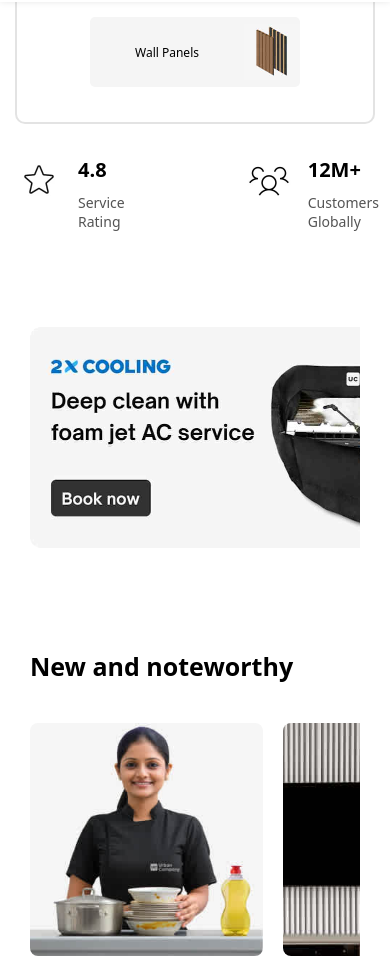
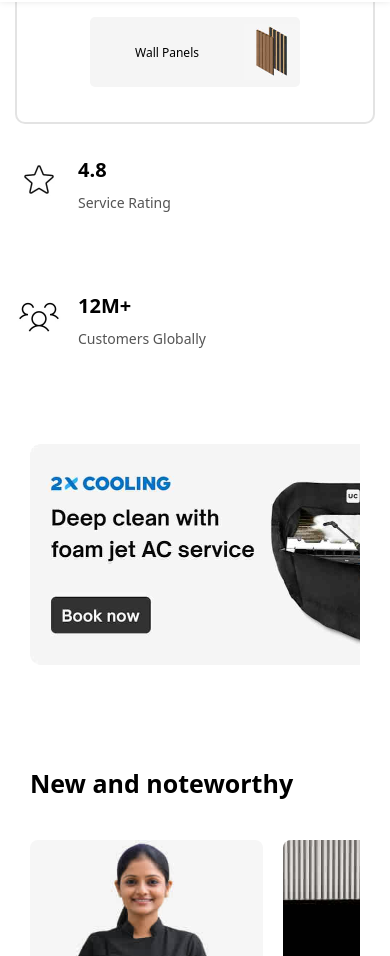
Before and after one commit to Anoop-Panwar/Urban-Company-Clone, a plain HTML site: page index.html in a window 390 px wide. Shown: the part 842-1798 px from the top of the page. Drawn offline with Linux system fonts and the light colour scheme.

Commit message:
Add files via upload

```diff
--- a/media queries.css
+++ b/media queries.css
@@ -83,11 +83,33 @@
 
   }
 
+  /* width for verticle prefer height */
+  ::-webkit-scrollbar {
+    height: 5px;
+
+  }
+
+  /* Tracker */
+  ::-webkit-scrollbar-track {
+    border-radius: 10px;
+
+  }
+
+  /* thumb */
+  ::-webkit-scrollbar-thumb {
+    background: black;
+    border-radius: 10px;
+
+  }
+
   .sub-footer{
     padding: 30px 16px 30px 16px;
   }
 
+
 }
+
+
 
 @media screen and (max-width: 768px){
 
@@ -152,4 +174,20 @@
 
   }
 
+  .searchbar{
+    width: 90vw;
+    left: 25px;
+
+  }
+
+  input{
+    width: 80vw;
+
+  }
+
+  .rating-users{
+    flex-wrap: wrap;
+    gap: 80px;
+  }
+
 }
```
